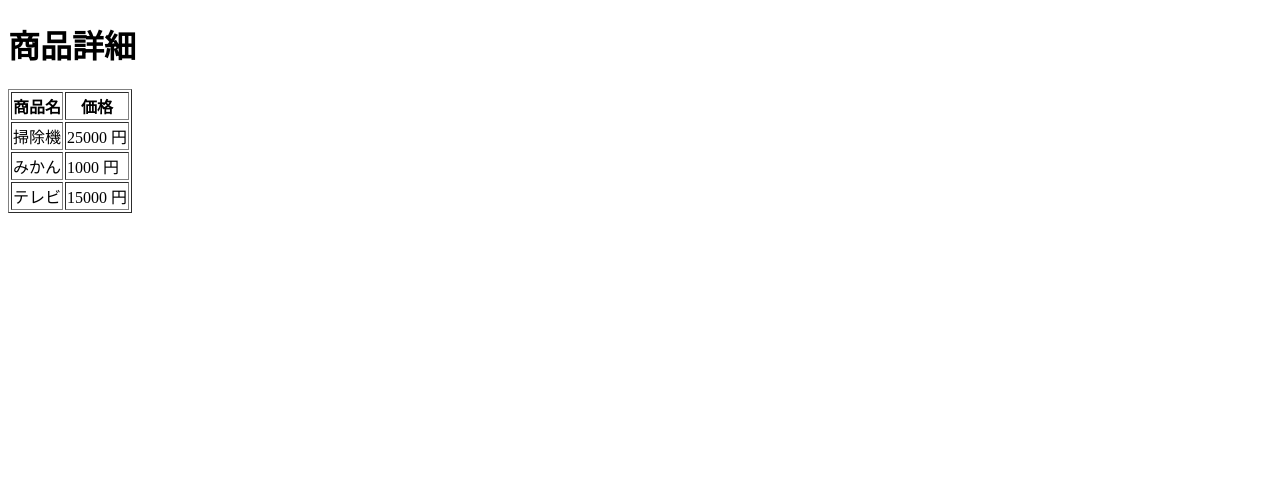
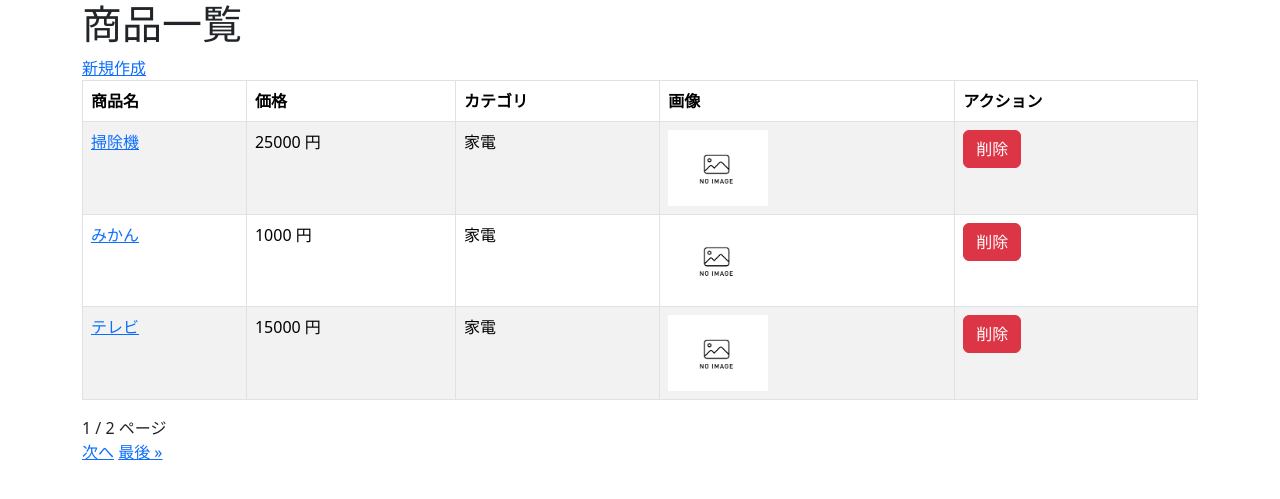
Before and after one commit to shigeyasu0724/django-basic-kadai, a Django app: page /crud/ in a window 1280 px wide. Shown: the top 499 px of the page. Run offline with Django 5.2, Linux system fonts and the light colour scheme; data comes from the database, SQL or seed files in the repository.

Commit message:
Add files via upload

```diff
--- a/crud/templates/crud/product_list.html
+++ b/crud/templates/crud/product_list.html
@@ -1,26 +1,46 @@
-<!DOCTYPE html>
-<html lang="ja">
-<head>
-   <meta charset="UTF-8">
-   <meta http-equiv="X-UA-Compatible" content="IE=edge">
-   <meta name="viewport" content="width=device-width, initial-scale=1.0">
-   <title>商品詳細</title>
-</head>
-<body>
-   <h1>商品詳細</h1>
-   <table border="1">
+{% extends "base.html" %}
+
+{% block title %}商品一覧{% endblock %}
+{% block content %}
+<h1>商品一覧</h1>
+<a href="{% url 'new' %}">新規作成</a>
+<table class="table table-striped table-hover table-bordered">
     <thead>
         <tr>
             <th>商品名</th>
             <th>価格</th>
+            <th>カテゴリ</th>
+            <th>画像</th>
+            <th>アクション</th>
         </tr>
     </thead>
     {% for product in object_list %}
+
     <tr>
-           <td>{{ product.name }}</td>
-           <td>{{ product.price }} 円</td>
+        <td><a href="{% url 'detail' pk=product.pk %}">{{ product.name }}</a></td>  <td>{{ product.price }} 円</td>
+        <td>{{ product.category }}</td>
+        <td><img src="{{ product.img.url }}" style="width:100px; height:auto;"></td>
+        <td>
+            {% url 'delete' pk=product.pk as delete_url %}
+            <button class="btn btn-danger" onclick="location.href='{{ delete_url }}'">削除</button>
+        </td>
     </tr>
+
     {% endfor %}
 </table>
-</body>
-</html>
+
+{# ページの表示 #}
+{{ page_obj.number }} / {{ page_obj.paginator.num_pages }} ページ<br>
+
+{# 前へ #}
+{% if page_obj.has_previous %}
+<a href="?page=1">&laquo; 先頭</a>
+<a href="?page={{ page_obj.previous_page_number }}">前へ</a>
+{% endif %}
+
+{# 次へ #}
+{% if page_obj.has_next %}
+<a href="?page={{ page_obj.next_page_number }}">次へ</a>
+<a href="?page={{ page_obj.paginator.num_pages }}">最後 &raquo;</a>
+{% endif %}
+{% endblock %}
```
Also changed, not shown: crud/templates/crud/product_detail.html (added, +29 -0 lines), crud/views.py (+21 -1 lines). Lines whose indentation alone changed are shown as unchanged.
